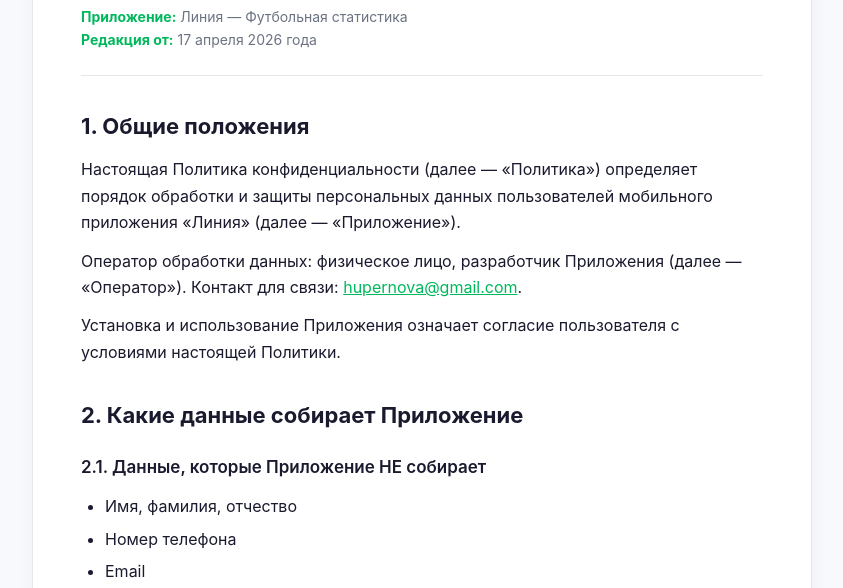
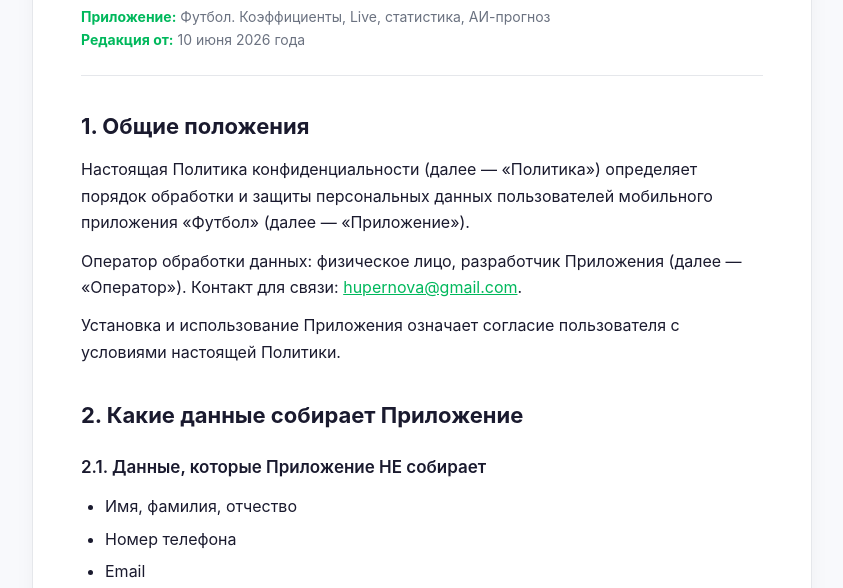
Before and after one commit to serg-rgb/liniya-legal, a plain HTML site: page privacy-policy.html in a window 1280 px wide. Shown: the part 190-778 px from the top of the page, without its empty margins (218-1061 px from the left). Drawn offline with Linux system fonts and the light colour scheme.

Commit message:
Rebrand: Линия → Футбол (privacy-policy.html)

```diff
--- a/privacy-policy.html
+++ b/privacy-policy.html
@@ -3,7 +3,7 @@
 <head>
 <meta charset="UTF-8">
 <meta name="viewport" content="width=device-width, initial-scale=1">
-<title>Политика конфиденциальности — Линия</title>
+<title>Политика конфиденциальности — Футбол</title>
 <style>
   :root {
     --bg: #f8f9fc; --card: #fff; --text: #1a1a2e; --muted: #6b7280;
@@ -39,10 +39,10 @@
 <a class="back" href="./">← На главную</a>
 
 <h1>Политика конфиденциальности</h1>
-<p class="meta"><strong>Приложение:</strong> Линия — Футбольная статистика<br><strong>Редакция от:</strong> 17 апреля 2026 года</p>
+<p class="meta"><strong>Приложение:</strong> Футбол. Коэффициенты, Live, статистика, АИ-прогноз<br><strong>Редакция от:</strong> 10 июня 2026 года</p>
 
 <h2>1. Общие положения</h2>
-<p>Настоящая Политика конфиденциальности (далее — «Политика») определяет порядок обработки и защиты персональных данных пользователей мобильного приложения «Линия» (далее — «Приложение»).</p>
+<p>Настоящая Политика конфиденциальности (далее — «Политика») определяет порядок обработки и защиты персональных данных пользователей мобильного приложения «Футбол» (далее — «Приложение»).</p>
 <p>Оператор обработки данных: физическое лицо, разработчик Приложения (далее — «Оператор»). Контакт для связи: <a href="mailto:hupernova@gmail.com">hupernova@gmail.com</a>.</p>
 <p>Установка и использование Приложения означает согласие пользователя с условиями настоящей Политики.</p>
 
@@ -122,7 +122,7 @@
 <h2>11. Контакты</h2>
 <p>По всем вопросам, связанным с обработкой персональных данных:<br>Email: <a href="mailto:hupernova@gmail.com">hupernova@gmail.com</a></p>
 
-<div class="footer">Дата последнего обновления: 17 апреля 2026 г.</div>
+<div class="footer">Дата последнего обновления: 10 июня 2026 г.</div>
 </div>
 </body>
 </html>
```
